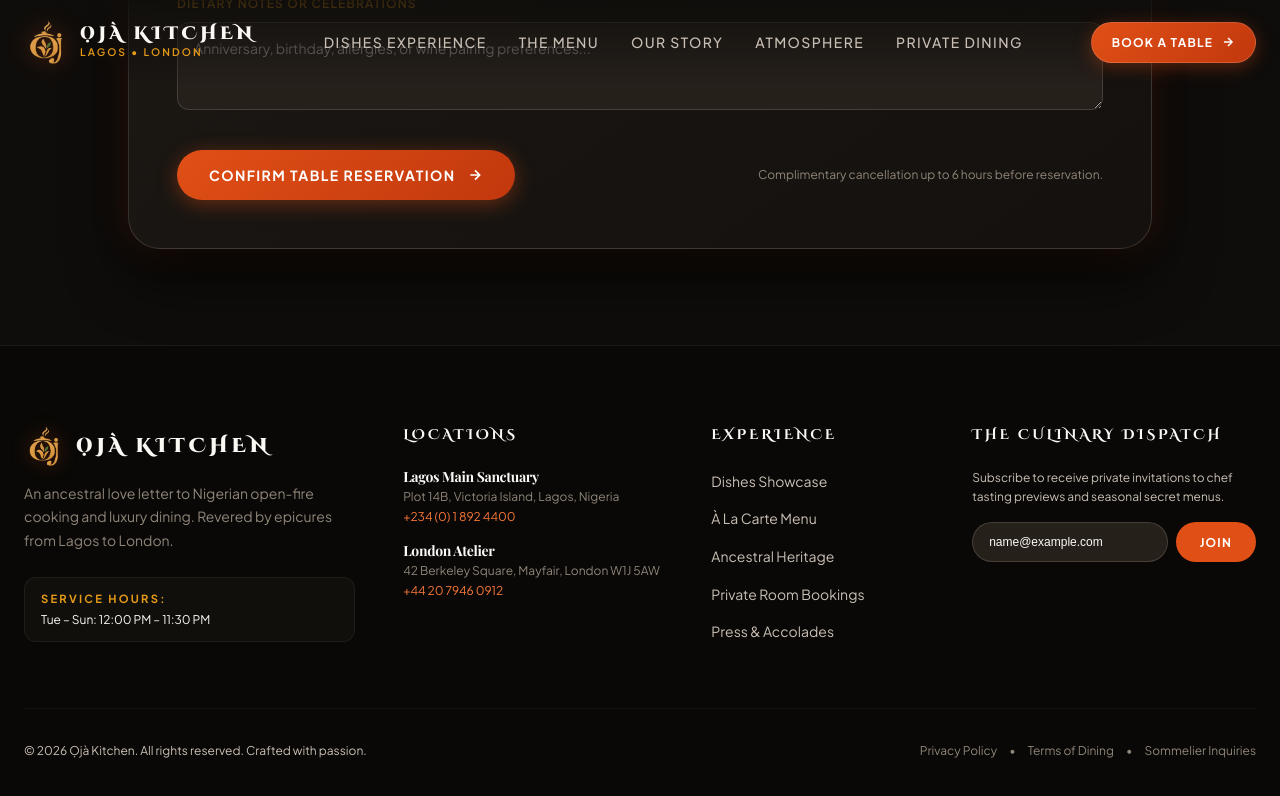
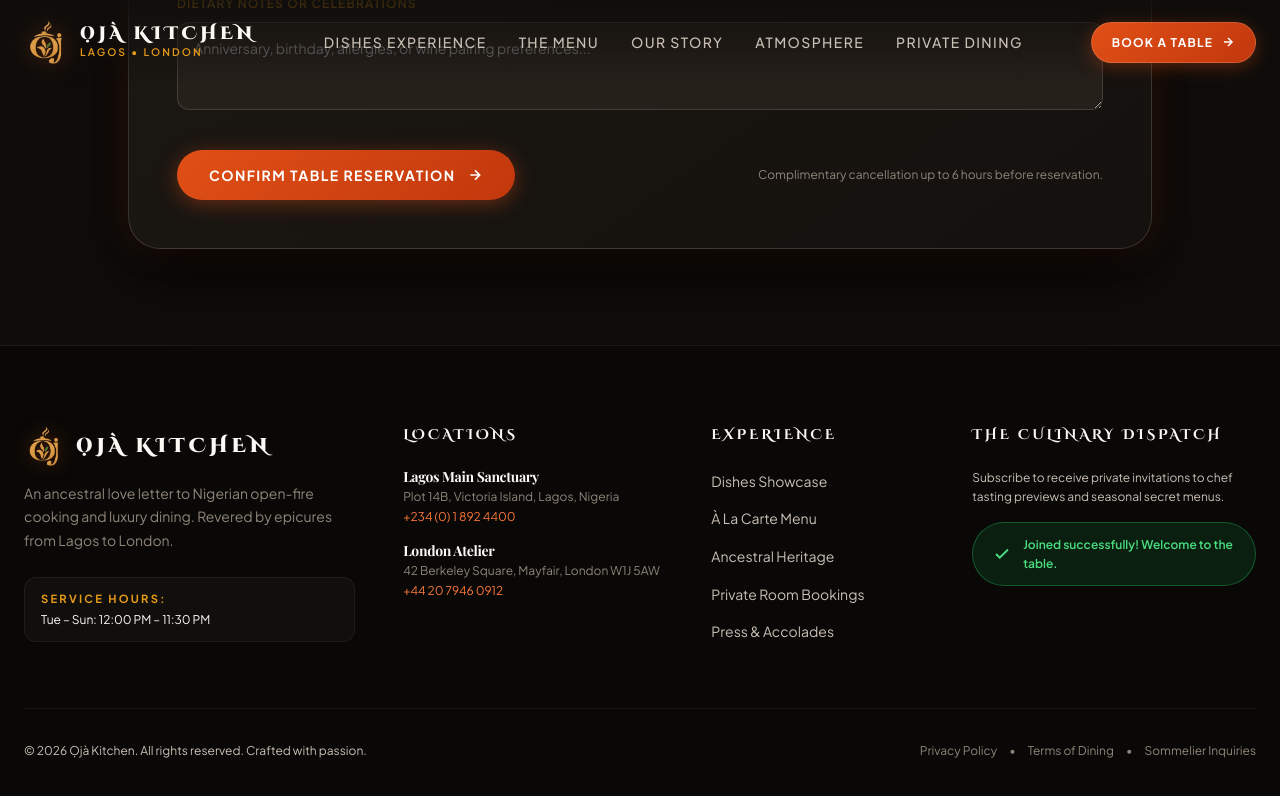
Before and after one commit to jackcollmas/oja-kitchen, a React (Vite) app: page / in a window 1280 px wide. Both pictures are taken after typing "name@example.com" into the empty fields and a click on the button "JOIN". Shown: the part 6734-7530 px from the top of the page. Built offline with nearby package versions, Linux system fonts and the light colour scheme; a web font is replaced by a local one.

Commit message:
Hide newsletter input and show inline success message on join

```diff
--- a/src/components/Footer.css
+++ b/src/components/Footer.css
@@ -151,6 +151,35 @@
   text-transform: uppercase;
 }
 
+.newsletter-success-box {
+  display: inline-flex;
+  align-items: center;
+  gap: var(--space-3);
+  padding: var(--space-3) var(--space-5);
+  background: rgba(34, 197, 94, 0.12);
+  border: 1px solid rgba(34, 197, 94, 0.35);
+  border-radius: var(--radius-full);
+  color: #4ade80;
+  font-size: var(--font-size-xs);
+  font-weight: var(--font-weight-semibold);
+  animation: fadeInSuccess 250ms ease-out;
+}
+
+.newsletter-success-box svg {
+  flex-shrink: 0;
+}
+
+@keyframes fadeInSuccess {
+  from {
+    opacity: 0;
+    transform: translateY(4px);
+  }
+  to {
+    opacity: 1;
+    transform: translateY(0);
+  }
+}
+
 .footer-bottom-bar {
   padding-top: var(--space-8);
   border-top: 1px solid rgba(255, 235, 215, 0.05);
--- a/src/components/Footer.jsx
+++ b/src/components/Footer.jsx
@@ -1,6 +1,17 @@
+import { useState } from 'react'
 import './Footer.css'
 
 export default function Footer({ data }) {
+  const [email, setEmail] = useState('')
+  const [joined, setJoined] = useState(false)
+
+  const handleNewsletterSubmit = (e) => {
+    e.preventDefault()
+    if (email.trim()) {
+      setJoined(true)
+    }
+  }
+
   return (
     <footer className="footer-root">
       <div className="footer-container">
@@ -54,14 +65,25 @@
             <p className="newsletter-desc">
               Subscribe to receive private invitations to chef tasting previews and seasonal secret menus.
             </p>
-            <form className="footer-newsletter-form" onSubmit={(e) => e.preventDefault()}>
+            {joined ? (
+              <div className="newsletter-success-box" role="status">
+                <svg width="18" height="18" viewBox="0 0 24 24" fill="none" stroke="currentColor" strokeWidth="2.5">
+                  <polyline points="20 6 9 17 4 12" />
+                </svg>
+                <span>Joined successfully! Welcome to the table.</span>
+              </div>
+            ) : (
+              <form className="footer-newsletter-form" onSubmit={handleNewsletterSubmit}>
                 <input
                   type="email"
+                  value={email}
+                  onChange={(e) => setEmail(e.target.value)}
                   placeholder="Enter your email"
                   required
                 />
                 <button type="submit" className="btn-newsletter-join">Join</button>
               </form>
+            )}
           </div>
         </div>
 
```
Lines whose indentation alone changed are shown as unchanged.
